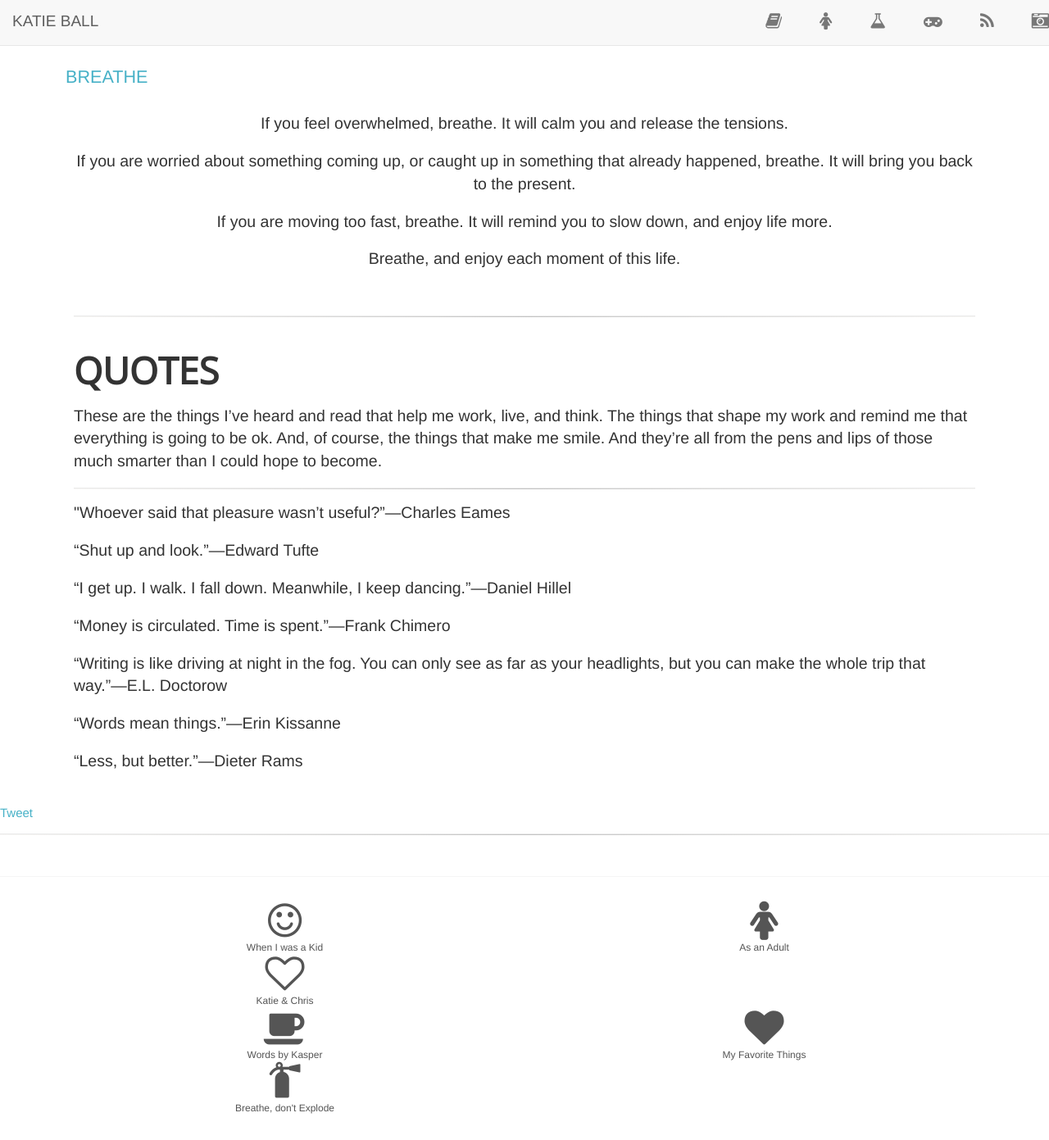
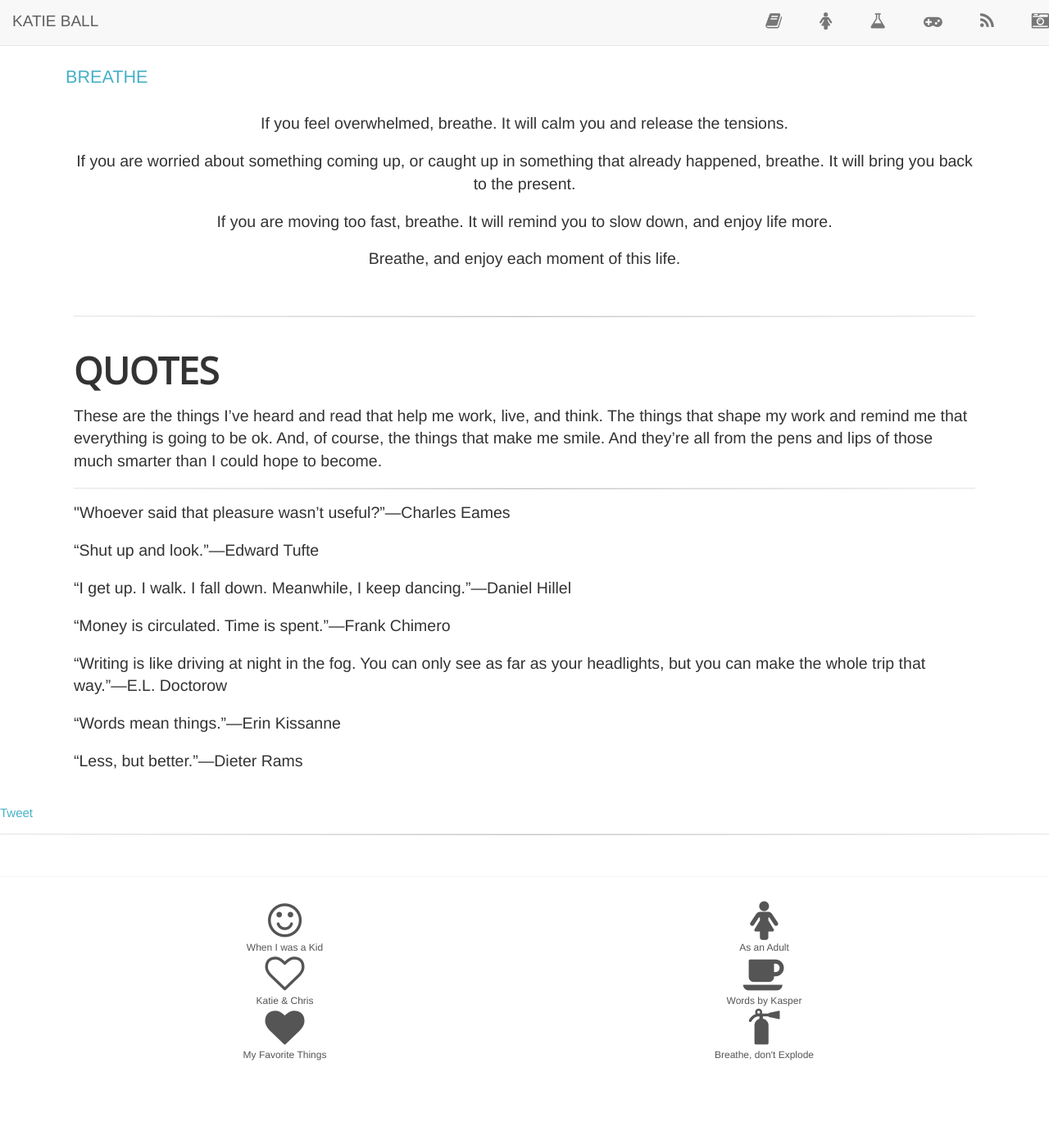
Before and after one commit to roachhd/roachhd.github.io, a Jekyll site: the page built from breathe/index.html, in a window 1280 px wide and 1391 px high. Shown: the whole window at 82% size. Built offline with Jekyll 4.4.1, drawn with Linux system fonts in a browser that asks for light colours; nearby versions of some CDN libraries; comment, search, counter and statistics services are not loaded.

Commit message:
Update innerfooter.html

```diff
--- a/_includes/innerfooter.html
+++ b/_includes/innerfooter.html
@@ -21,8 +21,7 @@
             <div>Katie &amp; Chris</div>
           </a>
         </div>
-       </div>
-       <div class="row">
+
         <div class="col-xs-4 col-md-6">
           <a href="http://katieball.me/kasper/" target="_blank">
             <i class="fa fa-coffee fa-4x"></i>
@@ -45,6 +44,6 @@
           </a>
         </div>
       </div>
-    </div>
+
   </section>
 </div>
```
